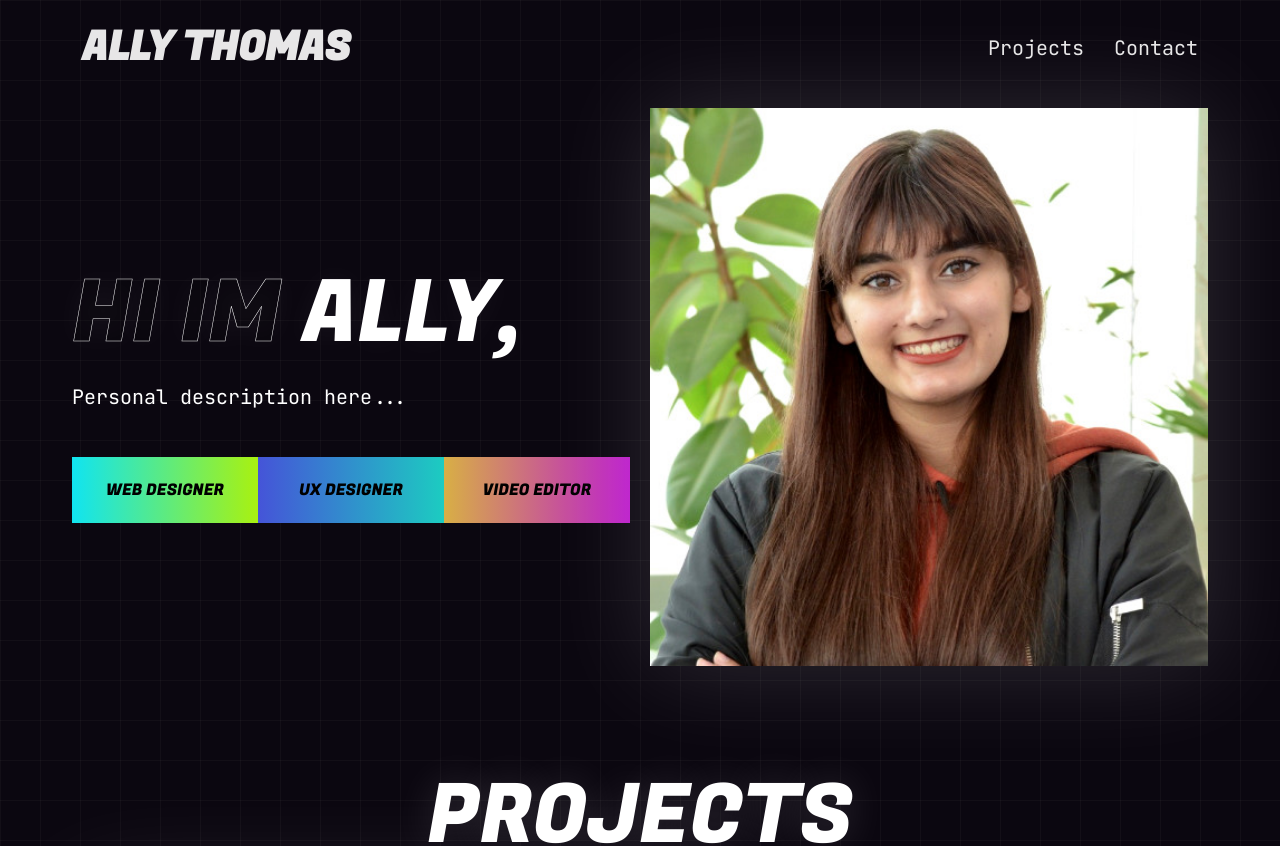
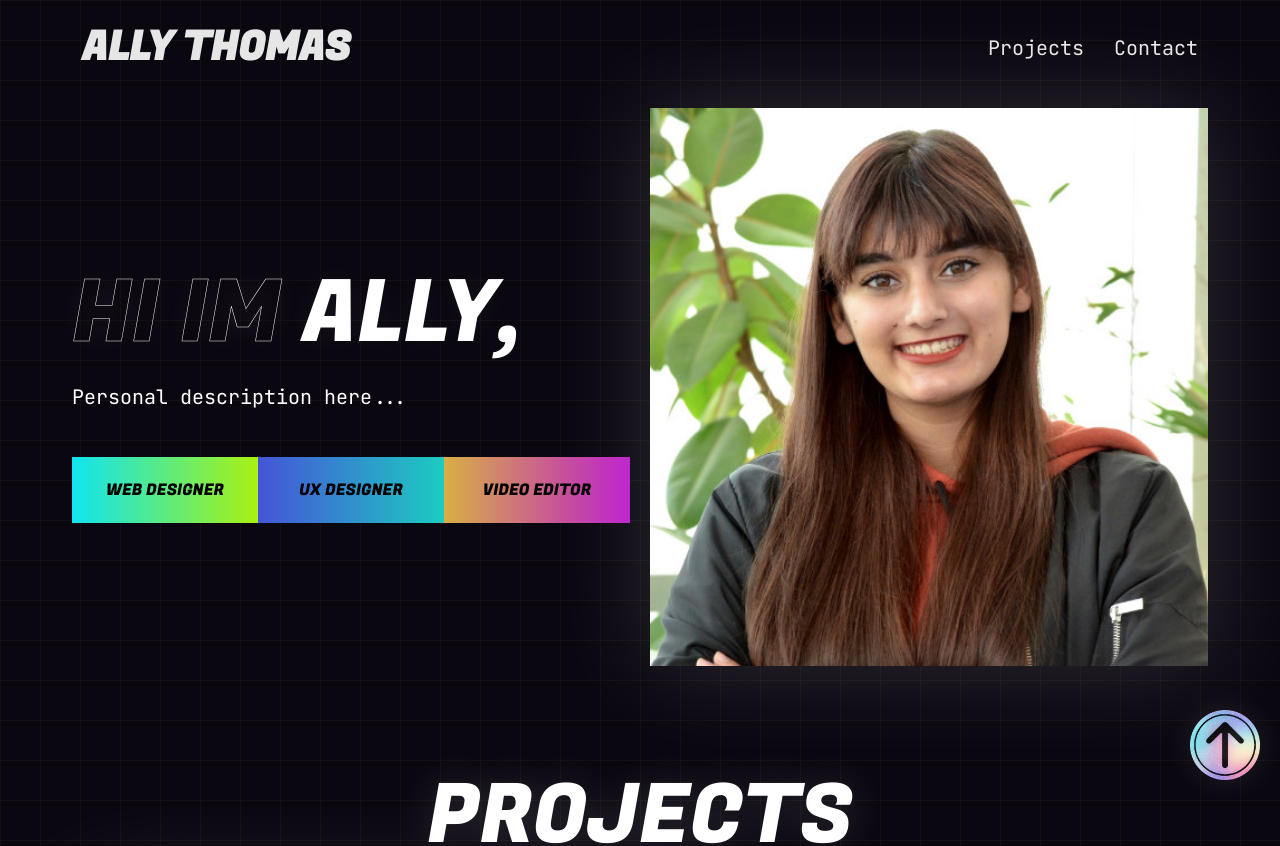
Before and after one commit to athomas97/portfolio, a React (Create React App) app in the folder portfolio/: page / in a window 1280 px wide. Shown: the top 846 px of the page. Built offline with nearby package versions, Linux system fonts and the light colour scheme.

Commit message:
added scroll up button (#15)
Co-authored-by: Ally <athomas97@gmail.com>

```diff
--- a/portfolio/src/App.js
+++ b/portfolio/src/App.js
@@ -7,6 +7,12 @@ import ProjectsSection from './components/ProjectsSection';
 function App() {
   return (
     <div className="App">
+      <a href="#nav-bar">
+        <img
+          src={`${process.env.PUBLIC_URL}/img/scroll-up.png`}
+          class="scroll-button"
+        />
+      </a>
       <NavBar />
       <main className="main-content">
         <HeroSection />
--- a/portfolio/src/index.css
+++ b/portfolio/src/index.css
@@ -244,8 +244,8 @@ button:hover {
 .scroll-button {
     z-index: 1;
     position: fixed;
-    width: 80px;
-    height: 80px;
+    width: 70px;
+    height: 70px;
     right: 20px;
     bottom: 20px;
     filter: drop-shadow(0px 0px 15px rgba(255, 255, 255, 0.1));
@@ -610,10 +610,6 @@ button:hover {
 }
 
 @media (max-width: 800px) {
-    .scroll-button {
-        display: none;
-    }
-
     /* Hero Section */
     .home-container {
         grid-template-columns: 1fr;
@@ -642,6 +638,10 @@ button:hover {
 }
 
 @media (max-width: 650px) {
+    /* Scrollbar */
+    .scroll-button {
+        display: none;
+    }
     /* Navbar */
     #nav-bar {
         align-self: center;
```
Also changed, not shown: portfolio/public/img/scroll-up.png (added).
